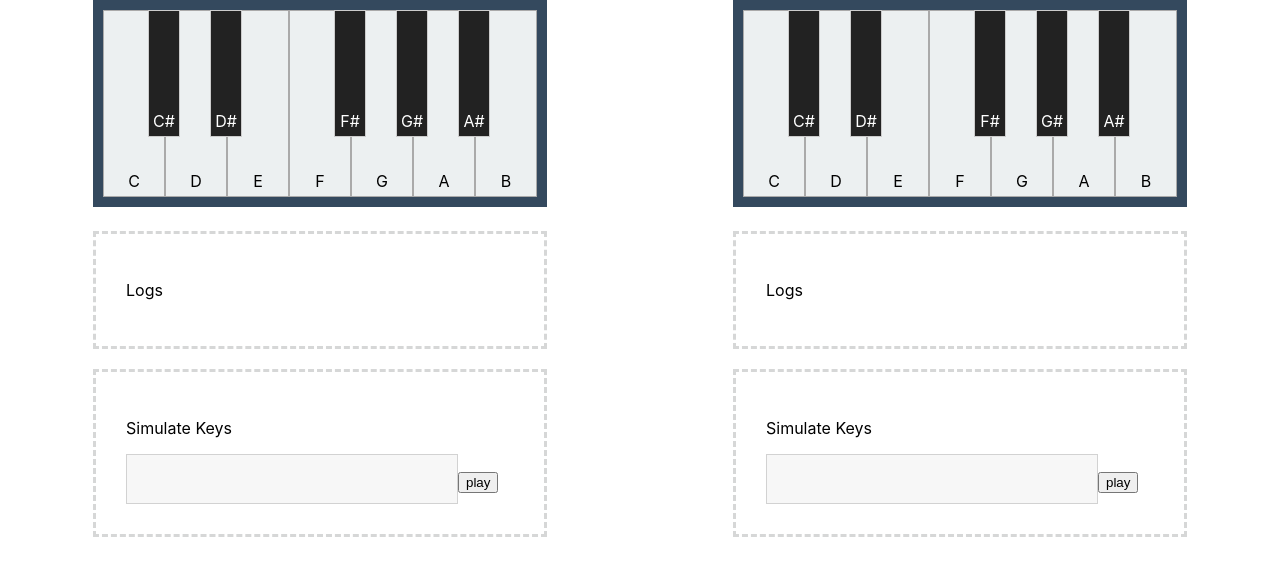
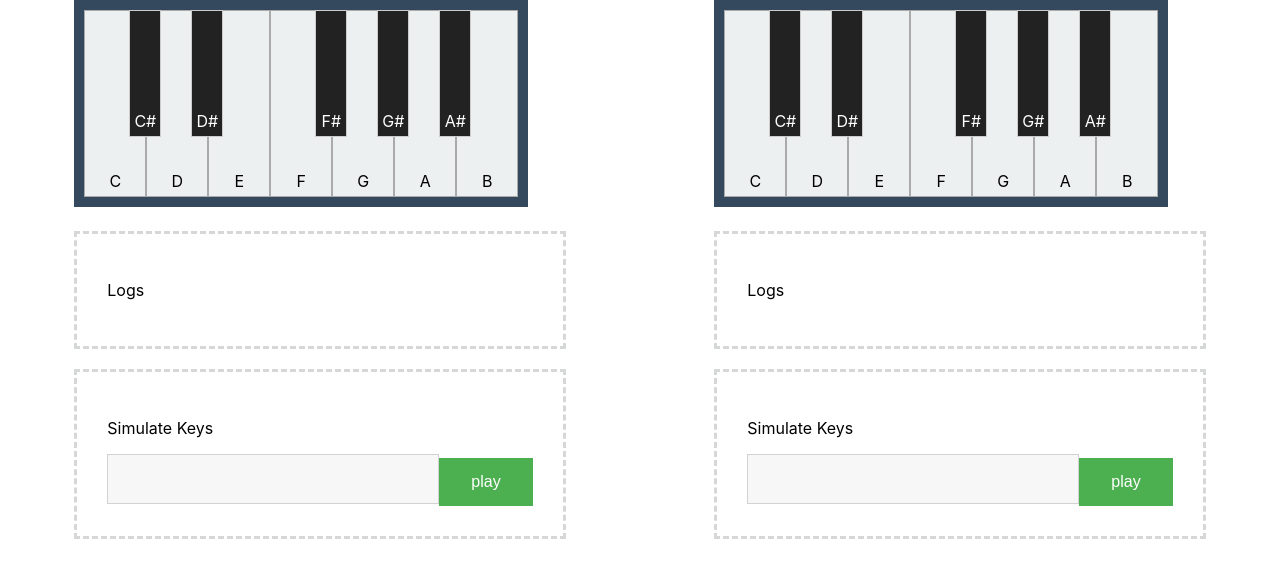
Before and after one commit to gnoyixiang/react-piano, a React (Create React App) app: page / in a window 1280 px wide. Shown: the top 578 px of the page. Built offline with nearby package versions, Linux system fonts and the light colour scheme.

Commit message:
update style for piano studio play button

```diff
--- a/src/containers/piano/styles/piano-studio.module.css
+++ b/src/containers/piano/styles/piano-studio.module.css
@@ -36,4 +36,12 @@
   font-size: 1.5rem;
 }
 .simulator_submit {
+  background-color: #4caf50; /* Green */
+  border: none;
+  color: white;
+  padding: 15px 32px;
+  text-align: center;
+  text-decoration: none;
+  display: inline-block;
+  font-size: 16px;
 }
```
